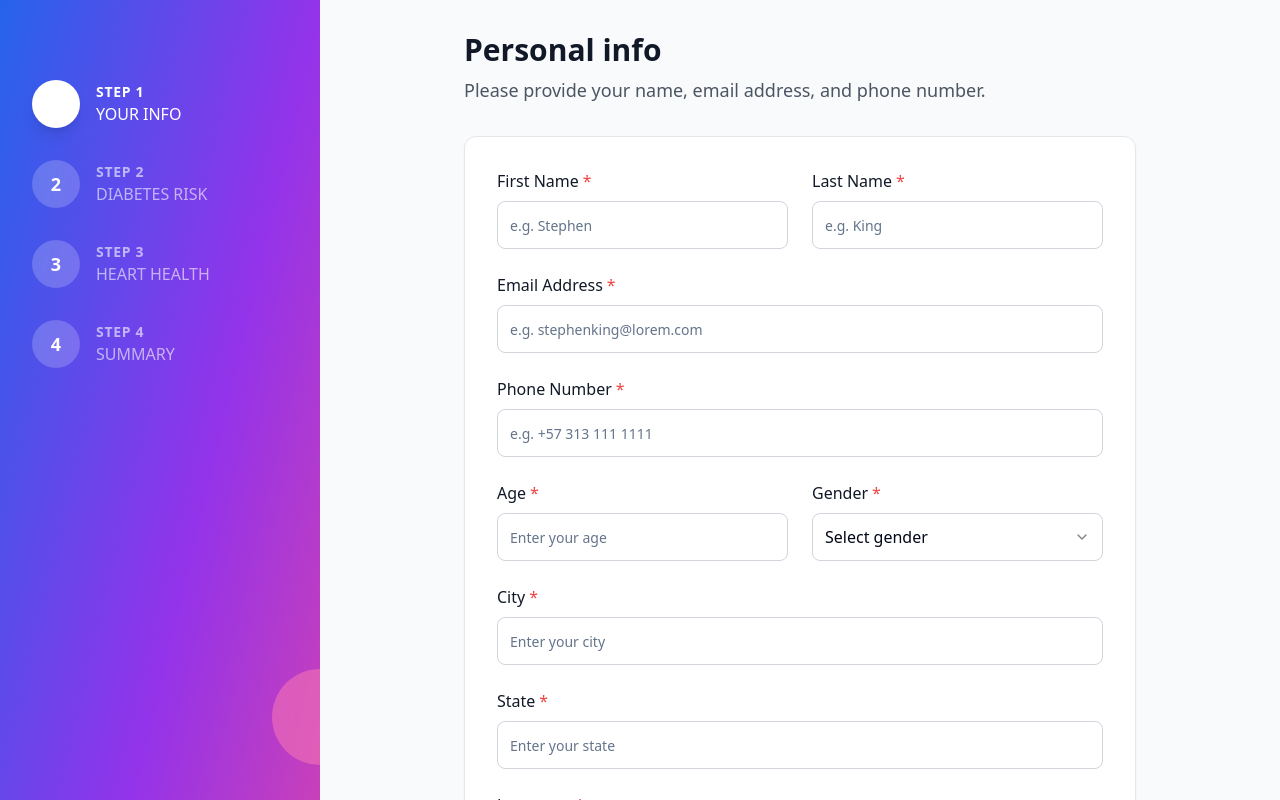
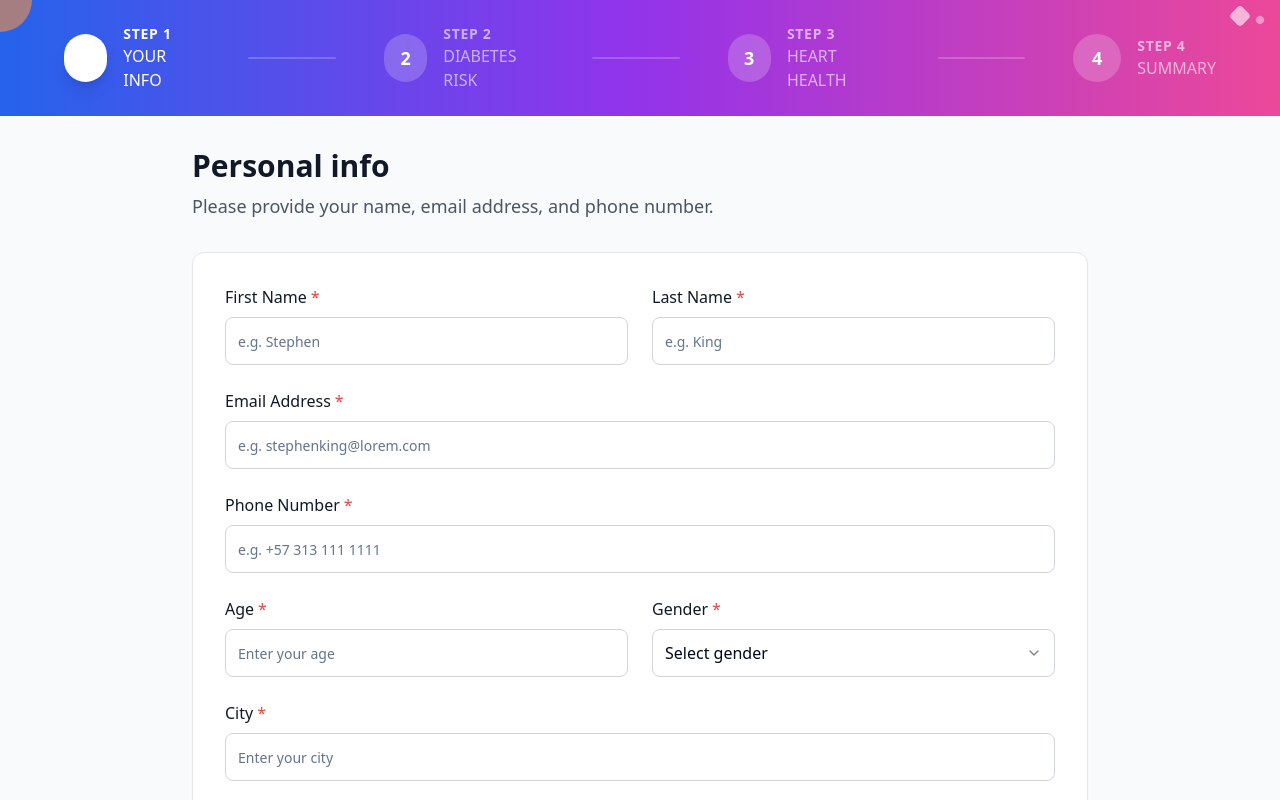
Before and after one commit to safin-g1-global/sadh, a React (Vite) app: page /assessment in a window 1280 px wide. Shown: the top 800 px of the page. Built offline with nearby package versions, Linux system fonts and the light colour scheme.

Commit message:
Refactor: Move sidebar to top on assessment page
Move the sidebar to the top of the assessment page and ensure the layout is responsive for all screen sizes.

```diff
--- a/src/components/HealthRiskForm.tsx
+++ b/src/components/HealthRiskForm.tsx
@@ -1,6 +1,5 @@
-
 import React, { useState } from 'react';
-import SidebarProgressIndicator from './SidebarProgressIndicator';
+import TopProgressIndicator from './TopProgressIndicator';
 import DemographicStep from './steps/DemographicStep';
 import DiabetesStep from './steps/DiabetesStep';
 import HeartHealthStep from './steps/HeartHealthStep';
@@ -197,27 +196,27 @@ const HealthRiskForm = () => {
   };
 
   return (
-    <div className="min-h-screen bg-gray-50 flex">
-      <SidebarProgressIndicator currentStep={currentStep} totalSteps={4} />
+    <div className="min-h-screen bg-gray-50 flex flex-col">
+      <TopProgressIndicator currentStep={currentStep} totalSteps={4} />
 
-      <main className="flex-1 p-8">
+      <main className="flex-1 p-4 md:p-6 lg:p-8">
         {currentStep < 4 ? (
-          <div className="max-w-2xl mx-auto">
-            <div className="mb-8">
-              <h1 className="text-3xl font-bold text-gray-900 mb-2">
+          <div className="max-w-4xl mx-auto">
+            <div className="mb-6 md:mb-8 text-center md:text-left">
+              <h1 className="text-2xl md:text-3xl font-bold text-gray-900 mb-2">
                 {getStepTitle()}
               </h1>
-              <p className="text-gray-600 text-lg">
+              <p className="text-gray-600 text-base md:text-lg">
                 {getStepDescription()}
               </p>
             </div>
 
-            <div className="bg-white rounded-xl shadow-sm border border-gray-200 p-8">
+            <div className="bg-white rounded-xl shadow-sm border border-gray-200 p-4 md:p-6 lg:p-8">
               {renderStep()}
             </div>
           </div>
         ) : (
-          <div className="w-full">
+          <div className="w-full max-w-6xl mx-auto">
             {renderStep()}
           </div>
         )}
--- /dev/null
+++ b/src/components/TopProgressIndicator.tsx
@@ -0,0 +1,104 @@
+
+import React from 'react';
+import { Check } from 'lucide-react';
+
+interface TopProgressIndicatorProps {
+  currentStep: number;
+  totalSteps: number;
+}
+
+const TopProgressIndicator: React.FC<TopProgressIndicatorProps> = ({ currentStep, totalSteps }) => {
+  const stepLabels = [
+    { title: 'YOUR INFO', subtitle: 'Personal Info' },
+    { title: 'DIABETES RISK', subtitle: 'Diabetes Risk' },
+    { title: 'HEART HEALTH', subtitle: 'Heart Health' },
+    { title: 'SUMMARY', subtitle: 'Results' }
+  ];
+
+  return (
+    <div className="w-full bg-gradient-to-r from-blue-600 via-purple-600 to-pink-500 py-4 px-4 md:py-6 md:px-8">
+      {/* Background decorative elements - hidden on mobile */}
+      <div className="absolute top-0 left-0 w-16 h-16 bg-orange-400 rounded-full opacity-60 -mt-8 -ml-8 hidden md:block"></div>
+      <div className="absolute top-2 right-8 w-4 h-4 bg-white rounded transform rotate-45 opacity-60 hidden md:block"></div>
+      <div className="absolute top-4 right-4 w-2 h-2 bg-pink-300 rounded transform rotate-45 opacity-80 hidden md:block"></div>
+
+      <div className="relative z-10 max-w-6xl mx-auto">
+        {/* Mobile Progress - Single row with dots */}
+        <div className="flex md:hidden items-center justify-center space-x-4">
+          {stepLabels.map((step, index) => (
+            <div key={index} className="flex flex-col items-center">
+              <div
+                className={`w-8 h-8 rounded-full flex items-center justify-center text-white font-bold text-sm transition-all duration-300 ${
+                  index + 1 < currentStep
+                    ? 'bg-white/30 backdrop-blur-sm'
+                    : index + 1 === currentStep
+                    ? 'bg-white text-blue-600 shadow-lg'
+                    : 'bg-white/20 backdrop-blur-sm'
+                }`}
+              >
+                {index + 1 < currentStep ? (
+                  <Check size={14} className="text-white" />
+                ) : (
+                  <span>{index + 1}</span>
+                )}
+              </div>
+              <span className={`mt-1 text-xs font-medium ${
+                index + 1 <= currentStep ? 'text-white' : 'text-white/60'
+              }`}>
+                {step.title.split(' ')[0]}
+              </span>
+            </div>
+          ))}
+        </div>
+
+        {/* Tablet and Desktop Progress - Horizontal layout */}
+        <div className="hidden md:flex items-center justify-between lg:justify-center lg:space-x-12">
+          {stepLabels.map((step, index) => (
+            <React.Fragment key={index}>
+              <div className="flex items-center space-x-3 lg:space-x-4">
+                <div
+                  className={`w-10 h-10 lg:w-12 lg:h-12 rounded-full flex items-center justify-center text-white font-bold text-sm lg:text-lg transition-all duration-300 ${
+                    index + 1 < currentStep
+                      ? 'bg-white/30 backdrop-blur-sm'
+                      : index + 1 === currentStep
+                      ? 'bg-white text-blue-600 shadow-lg'
+                      : 'bg-white/20 backdrop-blur-sm'
+                  }`}
+                >
+                  {index + 1 < currentStep ? (
+                    <Check size={16} className="text-white lg:w-5 lg:h-5" />
+                  ) : (
+                    <span>{index + 1}</span>
+                  )}
+                </div>
+                <div className="flex flex-col">
+                  <span className={`text-xs lg:text-sm font-semibold tracking-wider ${
+                    index + 1 <= currentStep ? 'text-white' : 'text-white/60'
+                  }`}>
+                    STEP {index + 1}
+                  </span>
+                  <span className={`text-sm lg:text-base font-medium ${
+                    index + 1 <= currentStep ? 'text-white' : 'text-white/60'
+                  }`}>
+                    {step.title}
+                  </span>
+                </div>
+              </div>
+              {index < totalSteps - 1 && (
+                <div
+                  className={`hidden lg:block h-0.5 w-16 xl:w-24 transition-all duration-500 rounded-full ${
+                    index + 1 < currentStep
+                      ? 'bg-white/40'
+                      : 'bg-white/20'
+                  }`}
+                />
+              )}
+            </React.Fragment>
+          ))}
+        </div>
+      </div>
+    </div>
+  );
+};
+
+export default TopProgressIndicator;
```
